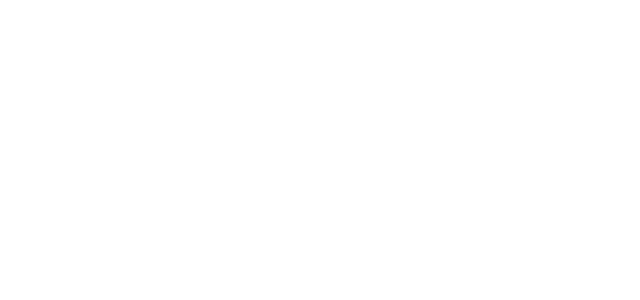
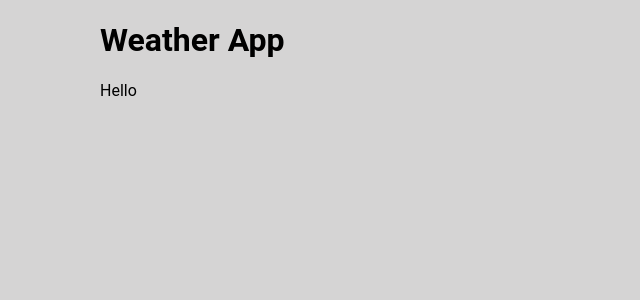
Before and after one commit to shagors/weather-app-react-openweather, a React (Create React App) app: page / in a window 1280 px wide. Shown: the top 300 px of the page, without its empty margins (0-640 px from the left). Built offline with nearby package versions, Linux system fonts and the light colour scheme.

Commit message:
background change and color set and font family change

```diff
--- a/src/App.css
+++ b/src/App.css
@@ -1,38 +1,4 @@
-.App {
-  text-align: center;
+.container {
+  max-width: 1080px;
+  margin: 20px auto;
 }
-
-.App-logo {
-  height: 40vmin;
-  pointer-events: none;
-}
-
-@media (prefers-reduced-motion: no-preference) {
-  .App-logo {
-    animation: App-logo-spin infinite 20s linear;
-  }
-}
-
-.App-header {
-  background-color: #282c34;
-  min-height: 100vh;
-  display: flex;
-  flex-direction: column;
-  align-items: center;
-  justify-content: center;
-  font-size: calc(10px + 2vmin);
-  color: white;
-}
-
-.App-link {
-  color: #61dafb;
-}
-
-@keyframes App-logo-spin {
-  from {
-    transform: rotate(0deg);
-  }
-  to {
-    transform: rotate(360deg);
-  }
-}
--- a/src/App.js
+++ b/src/App.js
@@ -1,10 +1,11 @@
-import logo from './logo.svg';
 import './App.css';
+import Search from './components/search/Search';
 
 function App() {
   return (
-    <div className="App">
-
+    <div className="container">
+      <h1>Weather App</h1>
+      <Search></Search>
     </div>
   );
 }
--- /dev/null
+++ b/src/components/search/Search.js
@@ -0,0 +1,5 @@
+const Search = () => {
+    return ('Hello');
+}
+
+export default Search;
--- a/src/index.css
+++ b/src/index.css
@@ -1,10 +1,9 @@
 body {
   margin: 0;
-  font-family: -apple-system, BlinkMacSystemFont, 'Segoe UI', 'Roboto', 'Oxygen',
-    'Ubuntu', 'Cantarell', 'Fira Sans', 'Droid Sans', 'Helvetica Neue',
-    sans-serif;
+  font-family: "Roboto", Arial !important;
   -webkit-font-smoothing: antialiased;
   -moz-osx-font-smoothing: grayscale;
+  background-color: #d5d4d4;
 }
 
 code {
```
